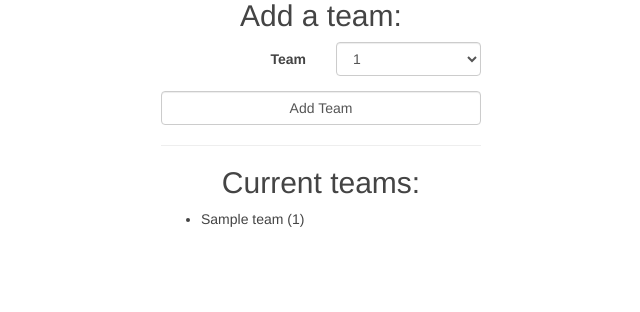
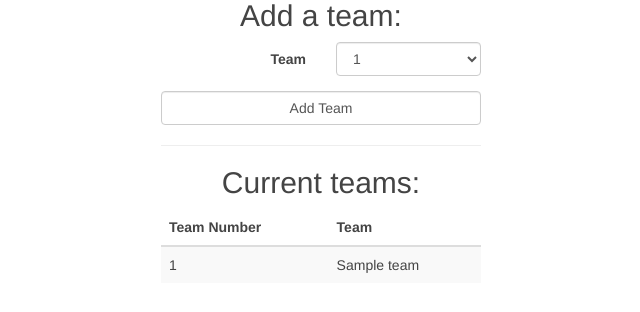
Before and after one commit to jasonrahm/rrftc, a Flask app: page /competitions/1 in a window 1280 px wide. Shown: the part 146-458 px from the top of the page, without its empty margins (319-959 px from the left). Run offline with Flask 2, Linux system fonts and the light colour scheme; the visitor is signed in with stand-in values (Sample User, id 1); tables that the repository leaves empty hold one stand-in row (values such as "Sample post"); some libraries are stand-ins or nearby versions.

Commit message:
style updates to competition teams list

```diff
--- a/rrftc/templates/competition_details.html
+++ b/rrftc/templates/competition_details.html
@@ -18,10 +18,18 @@
     </form>
 <hr size="2">
   <h2>Current teams:</h2>
-    <ul class="list">
+    <table class="table table-responsive table-striped">
+        <thead>
+            <tr>
+                <th>Team Number</th>
+                <th>Team</th>
+            </tr>
+        </thead>
         {% for team in team_data %}
-            <li>{{ team.Name }} ({{  team.Number }})</li>
+            <tr>
+                <td>{{ team.Number }}</td>
+                <td>{{ team.Name }}</td>
+            </tr>
         {%  endfor %}
-    </ul>
-
+    </table>
 {% endblock %}
```
